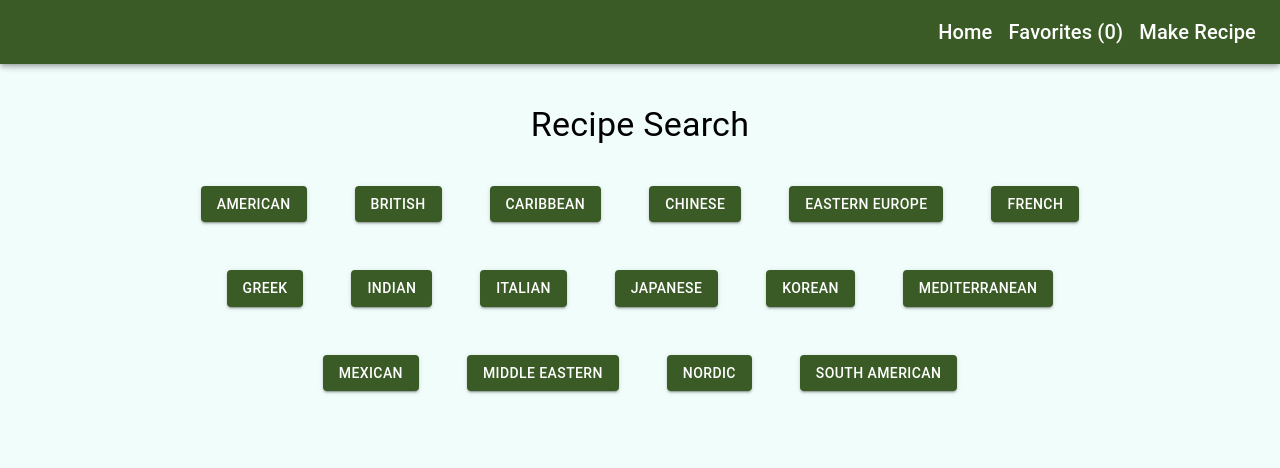
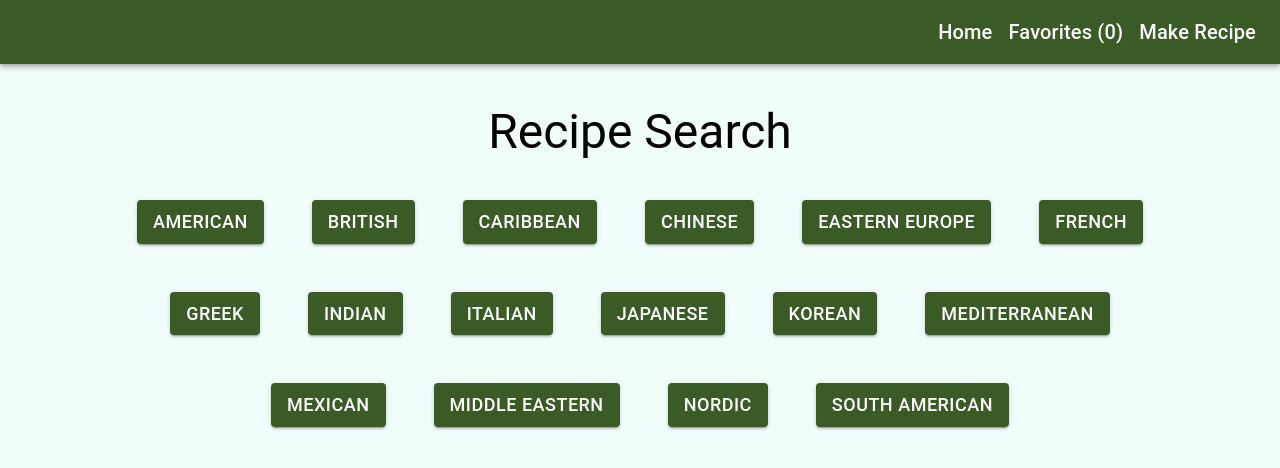
Before and after one commit to vknanavati/Recipe-App, a React (Create React App) app: page / in a window 1280 px wide. Shown: the top 468 px of the page. Built offline with nearby package versions, Linux system fonts and the light colour scheme.

Commit message:
changed size of buttons.

```diff
--- a/src/components/Home.js
+++ b/src/components/Home.js
@@ -23,33 +23,33 @@ export function Home({addFavorite, foodData, setFoodData, addMakeRecipe, alertFa
           <Grid container justifyContent={"center"} direction={"column"} alignItems={"center"}>
 
             <Typography
-              variant="h4"
+              variant="h3"
               sx={{marginTop: 5, marginBottom: 2}}
             >
               Recipe Search
             </Typography>
 
             <Grid>
-              <Button sx={{margin: 3, backgroundColor: '#3A5B26'}} variant="contained" onClick={()=>handleClick("american")}>American</Button>
-              <Button sx={{margin: 3, backgroundColor: '#3A5B26'}} variant="contained" onClick={()=>handleClick("british")}>British</Button>
-              <Button sx={{margin: 3, backgroundColor: '#3A5B26'}} variant="contained" onClick={()=>handleClick("caribbean")}>Caribbean</Button>
-              <Button sx={{margin: 3, backgroundColor: '#3A5B26'}} variant="contained" onClick={()=>handleClick("chinese")}>Chinese</Button>
-              <Button sx={{margin: 3, backgroundColor: '#3A5B26'}} variant="contained" onClick={()=>handleClick("eastern europe")}>Eastern Europe</Button>
-              <Button sx={{margin: 3, backgroundColor: '#3A5B26'}} variant="contained" onClick={()=>handleClick("french")}>French</Button>
+              <Button sx={{margin: 3, backgroundColor: '#3A5B26', fontSize: 18}} variant="contained" onClick={()=>handleClick("american")}>American</Button>
+              <Button sx={{margin: 3, backgroundColor: '#3A5B26', fontSize: 18}} variant="contained" onClick={()=>handleClick("british")}>British</Button>
+              <Button sx={{margin: 3, backgroundColor: '#3A5B26', fontSize: 18}} variant="contained" onClick={()=>handleClick("caribbean")}>Caribbean</Button>
+              <Button sx={{margin: 3, backgroundColor: '#3A5B26', fontSize: 18}} variant="contained" onClick={()=>handleClick("chinese")}>Chinese</Button>
+              <Button sx={{margin: 3, backgroundColor: '#3A5B26', fontSize: 18}} variant="contained" onClick={()=>handleClick("eastern europe")}>Eastern Europe</Button>
+              <Button sx={{margin: 3, backgroundColor: '#3A5B26', fontSize: 18}} variant="contained" onClick={()=>handleClick("french")}>French</Button>
             </Grid>
             <Grid>
-              <Button sx={{margin: 3, backgroundColor: '#3A5B26'}} variant="contained" onClick={()=>handleClick("greek")}>Greek</Button>
-              <Button sx={{margin: 3, backgroundColor: '#3A5B26'}} variant="contained" onClick={()=>handleClick("indian")}>Indian</Button>
-              <Button sx={{margin: 3, backgroundColor: '#3A5B26'}} variant="contained" onClick={()=>handleClick("italian")}>Italian</Button>
-              <Button sx={{margin: 3, backgroundColor: '#3A5B26'}} variant="contained" onClick={()=>handleClick("japanese")}>Japanese</Button>
-              <Button sx={{margin: 3, backgroundColor: '#3A5B26'}} variant="contained" onClick={()=>handleClick("korean")}>Korean</Button>
-              <Button sx={{margin: 3, backgroundColor: '#3A5B26'}} variant="contained" onClick={()=>handleClick("mediterranean")}>Mediterranean</Button>
+              <Button sx={{margin: 3, backgroundColor: '#3A5B26', fontSize: 18}} variant="contained" onClick={()=>handleClick("greek")}>Greek</Button>
+              <Button sx={{margin: 3, backgroundColor: '#3A5B26', fontSize: 18}} variant="contained" onClick={()=>handleClick("indian")}>Indian</Button>
+              <Button sx={{margin: 3, backgroundColor: '#3A5B26', fontSize: 18}} variant="contained" onClick={()=>handleClick("italian")}>Italian</Button>
+              <Button sx={{margin: 3, backgroundColor: '#3A5B26', fontSize: 18}} variant="contained" onClick={()=>handleClick("japanese")}>Japanese</Button>
+              <Button sx={{margin: 3, backgroundColor: '#3A5B26', fontSize: 18}} variant="contained" onClick={()=>handleClick("korean")}>Korean</Button>
+              <Button sx={{margin: 3, backgroundColor: '#3A5B26', fontSize: 18}} variant="contained" onClick={()=>handleClick("mediterranean")}>Mediterranean</Button>
             </Grid>
             <Grid>
-              <Button sx={{margin: 3, backgroundColor: '#3A5B26'}} variant="contained" onClick={()=>handleClick("mexican")}>Mexican</Button>
-              <Button sx={{margin: 3, backgroundColor: '#3A5B26'}} variant="contained" onClick={()=>handleClick("middle eastern")}>Middle Eastern</Button>
-              <Button sx={{margin: 3, backgroundColor: '#3A5B26'}} variant="contained" onClick={()=>handleClick("nordic")}>Nordic</Button>
-              <Button sx={{margin: 3, backgroundColor: '#3A5B26'}} variant="contained" onClick={()=>handleClick("south american")}>South American</Button>
+              <Button sx={{margin: 3, backgroundColor: '#3A5B26', fontSize: 18}} variant="contained" onClick={()=>handleClick("mexican")}>Mexican</Button>
+              <Button sx={{margin: 3, backgroundColor: '#3A5B26', fontSize: 18}} variant="contained" onClick={()=>handleClick("middle eastern")}>Middle Eastern</Button>
+              <Button sx={{margin: 3, backgroundColor: '#3A5B26', fontSize: 18}} variant="contained" onClick={()=>handleClick("nordic")}>Nordic</Button>
+              <Button sx={{margin: 3, backgroundColor: '#3A5B26', fontSize: 18}} variant="contained" onClick={()=>handleClick("south american")}>South American</Button>
             </Grid>
 
           </Grid>
```
